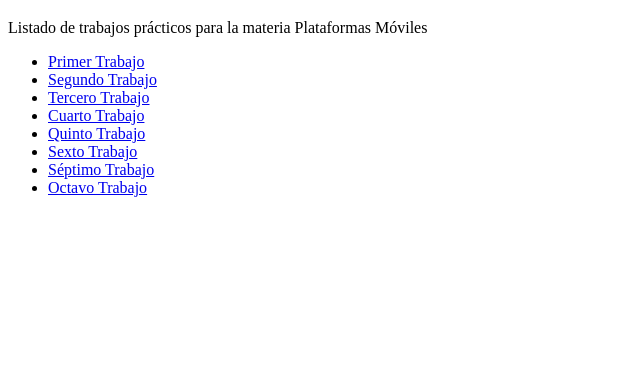
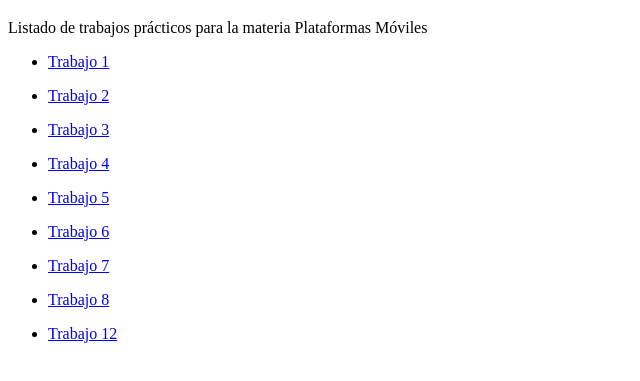
Before and after one commit to Brianzve1/plataformas-moviles-entregas, a plain HTML site: page index.html in a window 1280 px wide. Shown: the part 61-442 px from the top of the page, without its empty margins (0-640 px from the left). Drawn offline with Linux system fonts and the light colour scheme.

Commit message:
index.html

```diff
--- a/index.html
+++ b/index.html
@@ -7,14 +7,31 @@
      <h1>Trabajos Prácticos</h1>
      <p>Listado de trabajos prácticos para la materia Plataformas Móviles</p>
      <ul>
-       <li><a href="tp-1/">Primer Trabajo</a></li>
-       <li><a href="tp-2/">Segundo Trabajo</a></li>
-       <li><a href="tp-3/">Tercero Trabajo</a></li>
-       <li><a href="tp-4/">Cuarto Trabajo</a></li>
-       <li><a href="tp-5/">Quinto Trabajo</a></li>
-       <li><a href="tp-6/">Sexto Trabajo</a></li>
-       <li><a href="tp-7/">Séptimo Trabajo</a></li>
-       <li><a href="tp-8/">Octavo Trabajo</a></li>
+       <li><a href="tp-1/">Trabajo 1</a></li>
+     </ul>
+     <ul>
+       <li><a href="tp-2/">Trabajo 2</a></li>
+     </ul>
+      <ul>
+       <li><a href="tp-3/">Trabajo 3</a></li>
+     </ul>
+     <ul>
+       <li><a href="tp-4/">Trabajo 4</a></li>
+     </ul>
+      <ul>
+       <li><a href="tp-5/">Trabajo 5</a></li>
+     </ul>
+      <ul>
+       <li><a href="tp-6/">Trabajo 6</a></li>
+     </ul>
+      <ul>
+       <li><a href="tp-7/">Trabajo 7</a></li>
+     </ul>
+        <ul>
+       <li><a href="tp-8/">Trabajo 8</a></li>
+     </ul>
+        <ul>
+       <li><a href="tp-12/">Trabajo 12</a></li>
      </ul>
    </body>
 </html>
```
